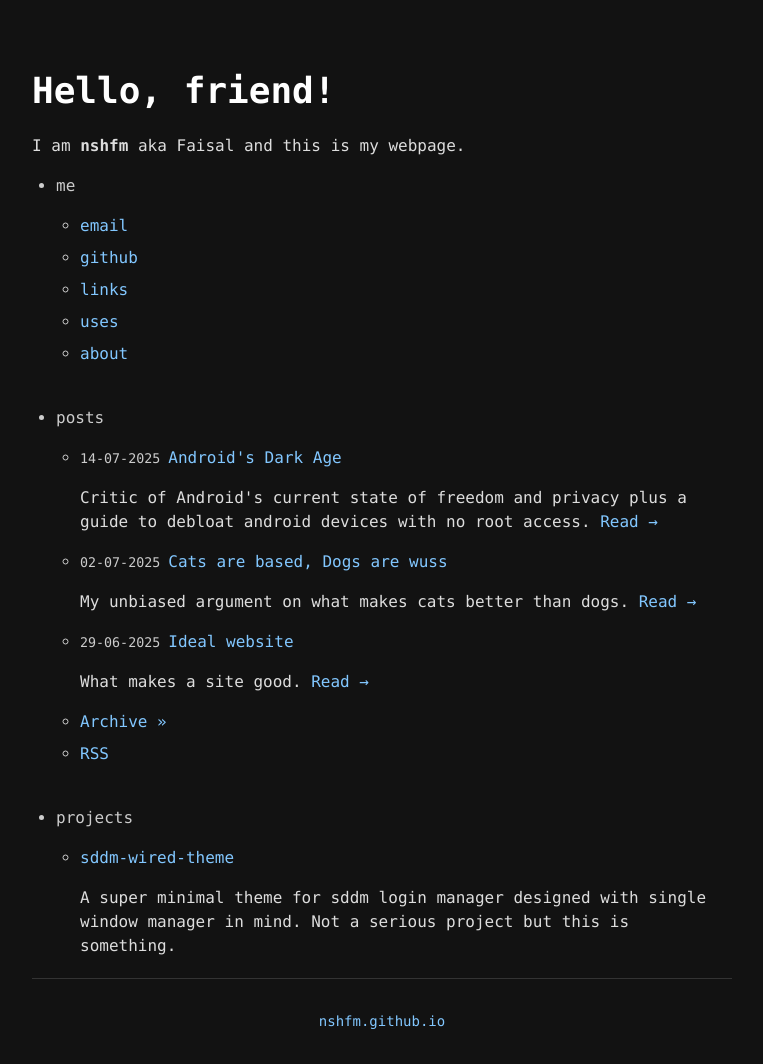
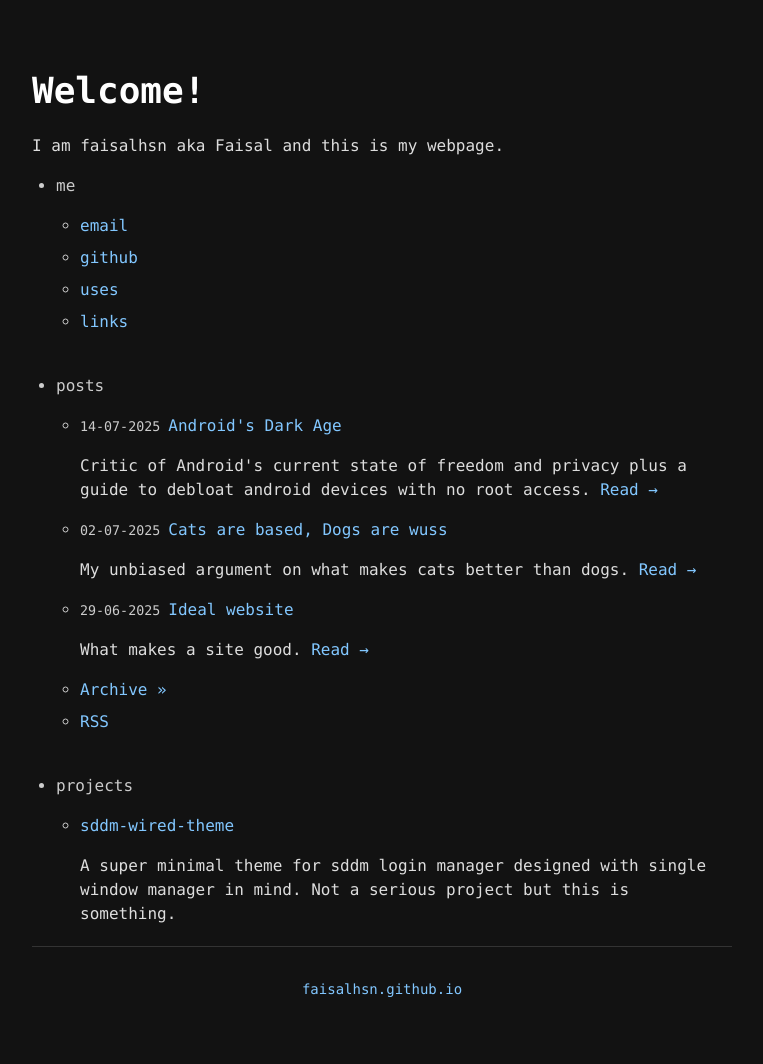
Before and after one commit to faisalhsn/faisalhsn.github.io, a Jekyll site: the page built from index.html, in a window 1280 px wide. Shown: the whole page, without its empty margins (258-1021 px from the left). Built offline with Jekyll 4.4.1, drawn with Linux system fonts in a browser that asks for light colours; after the commit the page ends 1032 px from its top, so only the background shows below that.

Commit message:
few changes

```diff
--- a/_config.yml
+++ b/_config.yml
@@ -1,8 +1,8 @@
 permalink: /p/:title/
-author: nshfm
+author: faisal
 email: mfhsn@protonmail.com
 title: nshfm
 description: serially experimenting.
-git_usr: nshfm
-git_repo: https://github.com/nshfm/
+git_usr: faisalhsn
+git_repo: https://github.com/faisalhsn/
 logo: "/logo.png"
--- a/_includes/footer.html
+++ b/_includes/footer.html
@@ -1,4 +1,4 @@
 <footer style="text-align: center; margin-top: 20px;">
-  <div class="wrapper"><a href="https://nshfm.github.io">nshfm.github.io</a>
+  <div class="wrapper"><a href="{{ site.url }}">{{ site.url | replace: "https://", "" }}</a>
   </div>
   </footer>
--- a/_includes/head.html
+++ b/_includes/head.html
@@ -15,8 +15,6 @@
   <meta property="og:url" content="{{ site.url }}{{ page.url }}">
   <meta property="og:type" content="{% if page.layout == 'post' %}article{% else %}website{% endif %}">
   <meta property="og:site_name" content="{{ site.title }}">
-
-
   <title>
     {%- if page.title -%}
     {{ page.title }} | {{ site.title }}
--- a/index.html
+++ b/index.html
@@ -3,16 +3,15 @@ layout: default
 title: Home
 ---
 
-<h1>Hello, friend!</h1>
-<p>I am <strong>nshfm</strong> aka Faisal and this is my webpage.</p>
+<h1>Welcome!</h1>
+<p>I am faisalhsn aka Faisal and this is my webpage.</p>
 <ul>
 <li>me
     <ul>
       <li><a href="mailto:mfhsn@protonmail.com" target="_blank" >email</a></li>
-      <li><a href="https://github.com/{{ site.git_usr }}">github</a></li>
+      <li><a href="{{ site.git_repo }}">github</a></li>
+      <li><a href="/a/rec/">uses</a></li>
       <li><a href="/a/l/">links</a></li>
-      <li><a href="/a/rec/">uses</a></li>
-      <li><a href="/a/ab/">about</a></li>
     </ul>
 </li>
 <br>
```
Also changed, not shown: a/ab.html (deleted, +0 -9 lines).
